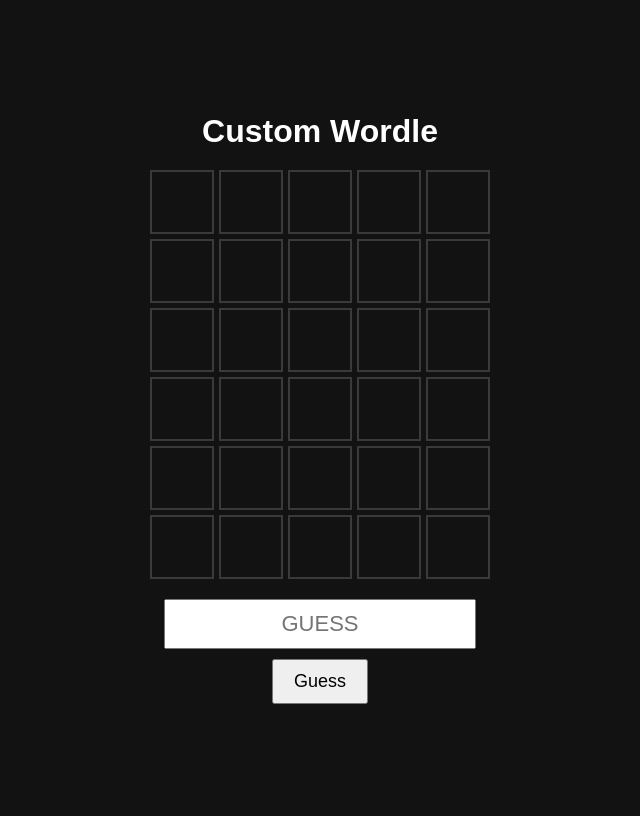
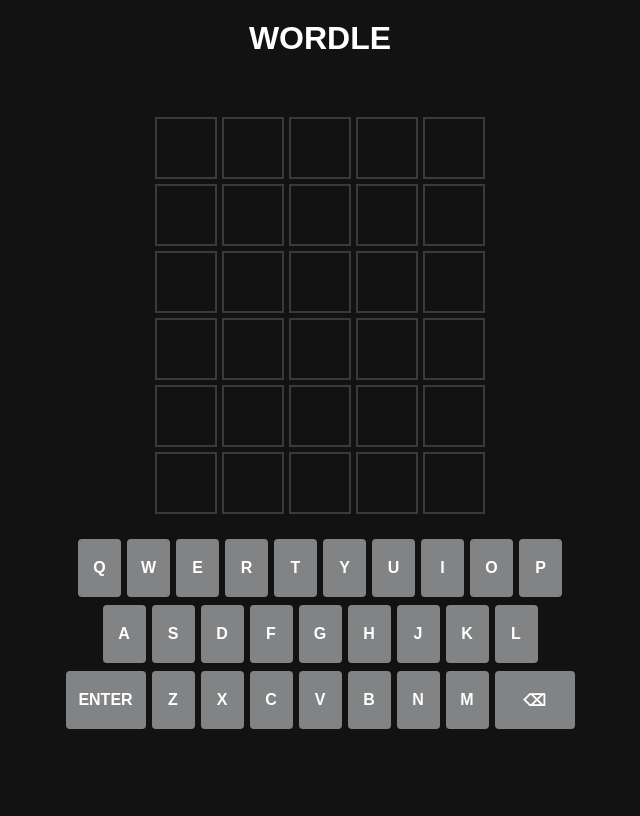
Before and after one commit to temppython77/Ali-Alneyadi, a Flask app: page / in a window 1280 px wide. Shown: the whole page, without its empty margins (320-960 px from the left). After the commit the page ends 729 px from the top, so only its background shows below. Run offline with Flask 3, Linux system fonts and the light colour scheme.

Commit message:
Wordle 2.0

```diff
--- a/webapp/templates/index.html
+++ b/webapp/templates/index.html
@@ -1,23 +1,42 @@
 <!DOCTYPE html>
-<html>
+<html lang="en">
 <head>
 <meta charset="UTF-8">
+<meta name="viewport" content="width=device-width, initial-scale=1.0">
 <title>Custom Wordle</title>
 
 <style>
+:root{
+    --bg:#121213;
+    --tile:#3a3a3c;
+    --green:#538d4e;
+    --yellow:#b59f3b;
+    --gray:#3a3a3c;
+}
+
+*{
+    box-sizing:border-box;
+}
+
 body{
-    background:#121213;
+    margin:0;
+    background:var(--bg);
     color:white;
     font-family:Arial,sans-serif;
     display:flex;
     flex-direction:column;
     align-items:center;
-    justify-content:center;
     min-height:100vh;
 }
 
 h1{
-    margin-bottom:20px;
+    margin:20px 0;
+}
+
+#message{
+    height:30px;
+    margin-bottom:10px;
+    font-weight:bold;
 }
 
 #board{
@@ -31,114 +50,168 @@ h1{
 }
 
 .tile{
-    width:60px;
-    height:60px;
+    width:62px;
+    height:62px;
     border:2px solid #3a3a3c;
     display:flex;
     align-items:center;
     justify-content:center;
-    font-size:28px;
+    font-size:32px;
     font-weight:bold;
     text-transform:uppercase;
+    transition:.25s;
 }
 
 .correct{
-    background:#538d4e;
-    border-color:#538d4e;
+    background:var(--green);
+    border-color:var(--green);
 }
 
 .present{
-    background:#b59f3b;
-    border-color:#b59f3b;
+    background:var(--yellow);
+    border-color:var(--yellow);
 }
 
 .absent{
-    background:#3a3a3c;
-    border-color:#3a3a3c;
+    background:var(--gray);
+    border-color:var(--gray);
 }
 
-#guessInput{
-    margin-top:20px;
-    padding:10px;
-    font-size:22px;
-    text-transform:uppercase;
-    text-align:center;
+#keyboard{
+    margin-top:25px;
+    display:flex;
+    flex-direction:column;
+    gap:8px;
 }
 
-button{
-    margin-top:10px;
-    padding:10px 20px;
-    font-size:18px;
-    cursor:pointer;
+.keyrow{
+    display:flex;
+    justify-content:center;
+    gap:6px;
 }
 
-#message{
-    margin-top:20px;
-    font-size:24px;
+.key{
+    min-width:43px;
+    height:58px;
+    border:none;
+    border-radius:4px;
+    background:#818384;
+    color:white;
+    font-weight:bold;
+    cursor:pointer;
+    font-size:16px;
+}
+
+.big{
+    min-width:80px;
+}
+
+.correct-key{
+    background:var(--green);
+}
+
+.present-key{
+    background:var(--yellow);
+}
+
+.absent-key{
+    background:var(--gray);
+}
+
+@media(max-width:600px){
+
+    .tile{
+        width:52px;
+        height:52px;
+        font-size:26px;
+    }
+
+    .key{
+        min-width:32px;
+        height:48px;
+        font-size:14px;
+    }
 }
 </style>
 </head>
 <body>
 
-<h1>Custom Wordle</h1>
+<h1>WORDLE</h1>
+
+<div id="message"></div>
 
 <div id="board"></div>
 
-<input
-id="guessInput"
-maxlength="5"
-placeholder="Guess"
-/>
-
-<button onclick="submitGuess()">
-Guess
-</button>
-
-<div id="message"></div>
+<div id="keyboard"></div>
 
 <script>
 
-// CHANGE WORDS HERE
+// =====================================
+// CUSTOM WORDS HERE
+// =====================================
+
 const WORDS = [
     "APPLE",
     "HOUSE",
     "ROBOT",
+    "MAGIC",
+    "QUEST",
+    "FLASK",
+    "TIGER",
+    "SPACE",
+    "GHOST",
     "SWORD",
-    "MAGIC",
-    "FLASK",
-    "SPACE",
-    "TIGER",
-    "QUEST",
-    "GHOST"
+    "BRICK",
+    "PLANT",
+    "CLOUD",
+    "SMILE",
+    "WATER"
 ];
+
+// or force one word:
+// const SECRET = "APPLE";
 
 const SECRET =
 WORDS[Math.floor(Math.random()*WORDS.length)];
 
+const WORD_LENGTH = 5;
 const MAX_ROWS = 6;
-const WORD_LENGTH = 5;
 
 let currentRow = 0;
+let currentCol = 0;
+let gameOver = false;
+
+const guesses =
+Array(MAX_ROWS).fill().map(
+()=>Array(WORD_LENGTH).fill("")
+);
+
+const keyboardStatus = {};
 
 const board =
 document.getElementById("board");
+
+const keyboard =
+document.getElementById("keyboard");
+
+// =====================================
+// BOARD
+// =====================================
 
 for(let r=0;r<MAX_ROWS;r++){
 
     const row =
     document.createElement("div");
 
-    row.className = "row";
+    row.className="row";
 
     for(let c=0;c<WORD_LENGTH;c++){
 
         const tile =
         document.createElement("div");
 
-        tile.className = "tile";
-
-        tile.id =
-        `tile-${r}-${c}`;
+        tile.className="tile";
+        tile.id=`tile-${r}-${c}`;
 
         row.appendChild(tile);
     }
@@ -146,103 +219,308 @@ for(let r=0;r<MAX_ROWS;r++){
     board.appendChild(row);
 }
 
-function submitGuess(){
+// =====================================
+// KEYBOARD
+// =====================================
 
-    const input =
-    document.getElementById(
-        "guessInput"
-    );
+const rows = [
+"QWERTYUIOP",
+"ASDFGHJKL",
+"ENTERZXCVBNM⌫"
+];
 
-    const guess =
-    input.value.toUpperCase();
+rows.forEach(rowText=>{
 
-    if(
-        guess.length !== WORD_LENGTH
-    ){
-        alert(
-        "Word must be 5 letters");
+    const row =
+    document.createElement("div");
+
+    row.className="keyrow";
+
+    if(rowText==="ENTERZXCVBNM⌫"){
+
+        createKey("ENTER",row,true);
+
+        "ZXCVBNM".split("")
+        .forEach(letter=>{
+            createKey(letter,row);
+        });
+
+        createKey("⌫",row,true);
+
+    }else{
+
+        rowText.split("")
+        .forEach(letter=>{
+            createKey(letter,row);
+        });
+    }
+
+    keyboard.appendChild(row);
+});
+
+function createKey(text,row,big=false){
+
+    const btn =
+    document.createElement("button");
+
+    btn.className =
+    big ? "key big" : "key";
+
+    btn.textContent = text;
+
+    btn.id = "key-"+text;
+
+    btn.onclick = ()=>handleKey(text);
+
+    row.appendChild(btn);
+}
+
+// =====================================
+// INPUT
+// =====================================
+
+document.addEventListener("keydown",e=>{
+
+    if(gameOver) return;
+
+    const key =
+    e.key.toUpperCase();
+
+    if(key==="ENTER"){
+        handleKey("ENTER");
+    }
+    else if(key==="BACKSPACE"){
+        handleKey("⌫");
+    }
+    else if(/^[A-Z]$/.test(key)){
+        handleKey(key);
+    }
+});
+
+function handleKey(key){
+
+    if(gameOver) return;
+
+    if(key==="ENTER"){
+
+        submitGuess();
         return;
     }
 
-    for(
-        let i=0;
-        i<WORD_LENGTH;
-        i++
-    ){
+    if(key==="⌫"){
+
+        if(currentCol>0){
+
+            currentCol--;
+
+            guesses[currentRow][currentCol]="";
+
+            updateBoard();
+        }
+
+        return;
+    }
+
+    if(currentCol<WORD_LENGTH){
+
+        guesses[currentRow][currentCol]=key;
+        currentCol++;
+
+        updateBoard();
+    }
+}
+
+// =====================================
+// BOARD UPDATE
+// =====================================
+
+function updateBoard(){
+
+    for(let r=0;r<MAX_ROWS;r++){
+
+        for(let c=0;c<WORD_LENGTH;c++){
+
+            document.getElementById(
+            `tile-${r}-${c}`
+            ).textContent =
+            guesses[r][c];
+        }
+    }
+}
+
+// =====================================
+// WORDLE LOGIC
+// =====================================
+
+function evaluateGuess(guess){
+
+    const result =
+    Array(WORD_LENGTH).fill("absent");
+
+    const counts = {};
+
+    // pass 1 green
+
+    for(let i=0;i<WORD_LENGTH;i++){
+
+        if(guess[i]===SECRET[i]){
+
+            result[i]="correct";
+
+        }else{
+
+            counts[SECRET[i]] =
+            (counts[SECRET[i]]||0)+1;
+        }
+    }
+
+    // pass 2 yellow
+
+    for(let i=0;i<WORD_LENGTH;i++){
+
+        if(result[i]==="correct")
+            continue;
+
+        const letter =
+        guess[i];
+
+        if(counts[letter]>0){
+
+            result[i]="present";
+            counts[letter]--;
+
+        }else{
+
+            result[i]="absent";
+        }
+    }
+
+    return result;
+}
+
+// =====================================
+// SUBMIT
+// =====================================
+
+function submitGuess(){
+
+    if(currentCol!==WORD_LENGTH){
+
+        showMessage(
+        "Not enough letters"
+        );
+
+        return;
+    }
+
+    const guess =
+    guesses[currentRow].join("");
+
+    const result =
+    evaluateGuess(guess);
+
+    for(let i=0;i<WORD_LENGTH;i++){
 
         const tile =
         document.getElementById(
         `tile-${currentRow}-${i}`
         );
 
-        tile.textContent =
-        guess[i];
+        tile.classList.add(
+            result[i]
+        );
 
-        if(
-            guess[i] === SECRET[i]
-        ){
-
-            tile.classList.add(
-                "correct"
-            );
-
-        }else if(
-            SECRET.includes(
-                guess[i]
-            )
-        ){
-
-            tile.classList.add(
-                "present"
-            );
-
-        }else{
-
-            tile.classList.add(
-                "absent"
-            );
-        }
+        updateKeyboard(
+            guess[i],
+            result[i]
+        );
     }
 
-    if(guess === SECRET){
+    if(guess===SECRET){
 
-        document
-        .getElementById("message")
-        .innerHTML =
-        "🎉 YOU WON!";
+        showMessage(
+        "🎉 You Win!"
+        );
 
-        input.disabled = true;
+        gameOver=true;
         return;
     }
 
     currentRow++;
+    currentCol=0;
+
+    if(currentRow>=MAX_ROWS){
+
+        showMessage(
+        "💀 Word was: "+SECRET
+        );
+
+        gameOver=true;
+    }
+}
+
+// =====================================
+// KEYBOARD COLORS
+// =====================================
+
+function updateKeyboard(letter,status){
+
+    const priority = {
+        absent:1,
+        present:2,
+        correct:3
+    };
 
     if(
-        currentRow >= MAX_ROWS
+        !keyboardStatus[letter] ||
+        priority[status] >
+        priority[keyboardStatus[letter]]
     ){
 
-        document
-        .getElementById("message")
-        .innerHTML =
-        "💀 Word was: "
-        + SECRET;
+        keyboardStatus[letter]=status;
 
-        input.disabled = true;
+        const key =
+        document.getElementById(
+        "key-"+letter
+        );
+
+        key.classList.remove(
+            "correct-key",
+            "present-key",
+            "absent-key"
+        );
+
+        if(status==="correct")
+            key.classList.add(
+            "correct-key"
+            );
+
+        else if(status==="present")
+            key.classList.add(
+            "present-key"
+            );
+
+        else
+            key.classList.add(
+            "absent-key"
+            );
     }
-
-    input.value="";
 }
 
-document
-.getElementById("guessInput")
-.addEventListener(
-"keydown",
-function(e){
+// =====================================
 
-    if(e.key==="Enter"){
-        submitGuess();
-    }
-});
+function showMessage(text){
+
+    document.getElementById(
+    "message"
+    ).textContent=text;
+}
+
+// =====================================
+// FOR TESTING
+// =====================================
+
+// console.log("SECRET:",SECRET);
 
 </script>
 
```
